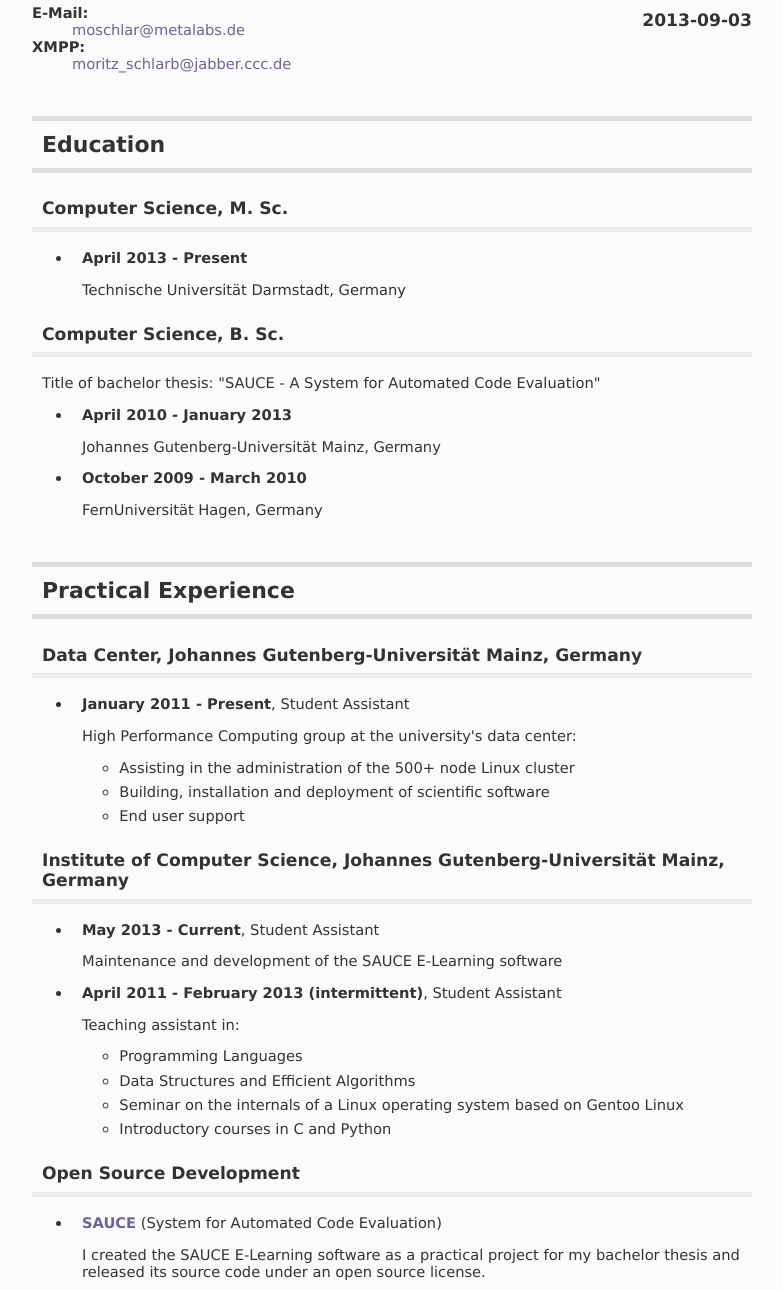
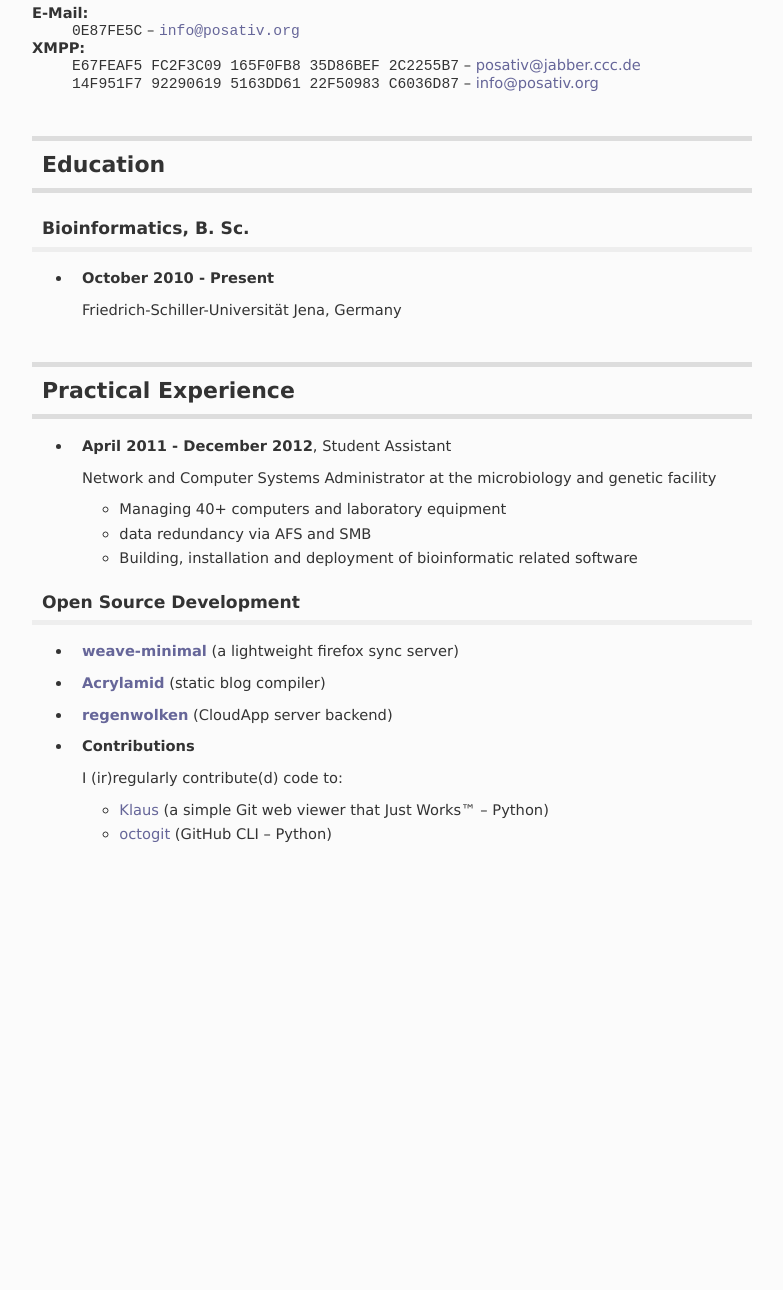
Before and after one commit to posativ/posativ.org, a plain HTML site: page resume/resume.html in a window 1280 px wide. Shown: the part 106-1396 px from the top of the page, without its empty margins (248-1031 px from the left). After the commit the page ends 1019 px from the top, so only its background shows below. Drawn offline with Linux system fonts and the light colour scheme.

Commit message:
write resume for me

```diff
--- a/resume/resume.html
+++ b/resume/resume.html
@@ -4,90 +4,65 @@
   <meta http-equiv="Content-Type" content="text/html; charset=utf-8" />
   <meta http-equiv="Content-Style-Type" content="text/css" />
   <meta name="generator" content="pandoc" />
-  <meta name="author" content="Moritz Schlarb" />
-  <meta name="date" content="2013-09-03" />
+  <meta name="author" content="Martin Zimmermann" />
   <title>Résumé</title>
-  <style type="text/css">code{white-space: pre;}</style>
   <link rel="stylesheet" href="resume.css" type="text/css" />
 </head>
 <body>
 <div id="container">
 <div id="header">
 <h1 class="title">Résumé</h1>
-<h2 class="author">Moritz Schlarb</h2>
-<h3 class="date">2013-09-03</h3>
+<h2 class="author">Martin Zimmermann</h2>
 </div>
-<h1 id="moritz-schlarb">Moritz Schlarb</h1>
+<h1 id="martin-zimmermann">Martin Zimmermann</h1>
 <dl>
 <dt>E-Mail:</dt>
-<dd><script type="text/javascript">
+<dd><code>0E87FE5C</code> – <script type="text/javascript">
 <!--
-h='&#x6d;&#x65;&#116;&#x61;&#108;&#x61;&#98;&#x73;&#46;&#100;&#x65;';a='&#64;';n='&#x6d;&#x6f;&#x73;&#x63;&#104;&#108;&#x61;&#114;';e=n+a+h;
-document.write('<a h'+'ref'+'="ma'+'ilto'+':'+e+'">'+e+'<\/'+'a'+'>');
+h='&#112;&#x6f;&#x73;&#x61;&#116;&#x69;&#118;&#46;&#x6f;&#114;&#x67;';a='&#64;';n='&#x69;&#110;&#102;&#x6f;';e=n+a+h;
+document.write('<a h'+'ref'+'="ma'+'ilto'+':'+e+'">'+'<code>'+e+'</code>'+'<\/'+'a'+'>');
 // -->
-</script><noscript>&#x6d;&#x6f;&#x73;&#x63;&#104;&#108;&#x61;&#114;&#32;&#x61;&#116;&#32;&#x6d;&#x65;&#116;&#x61;&#108;&#x61;&#98;&#x73;&#32;&#100;&#x6f;&#116;&#32;&#100;&#x65;</noscript>
+</script><noscript>&#x69;&#110;&#102;&#x6f;&#32;&#x61;&#116;&#32;&#112;&#x6f;&#x73;&#x61;&#116;&#x69;&#118;&#32;&#100;&#x6f;&#116;&#32;&#x6f;&#114;&#x67;</noscript>
 </dd>
 <dt>XMPP:</dt>
-<dd><a href="xmpp:moritz_schlarb@jabber.ccc.de">moritz_schlarb@jabber.ccc.de</a>
+<dd><code>E67FEAF5 FC2F3C09 165F0FB8 35D86BEF 2C2255B7</code> – <a href="xmpp:posativ@jabber.ccc.de">posativ@jabber.ccc.de</a><br /><code>14F951F7 92290619 5163DD61 22F50983 C6036D87</code> – <a href="xmpp:info@posativ.org">info@posativ.org</a>
 </dd>
 </dl>
+<!---
+Address:
+:   ...
+--->
+<!---
+Mobile:
+:   +...
+--->
 
 <h2 id="education">Education</h2>
-<h3 id="computer-science-m.-sc.">Computer Science, M. Sc.</h3>
+<h3 id="bioinformatics-b.-sc.">Bioinformatics, B. Sc.</h3>
 <ul>
-<li><p><strong>April 2013 - Present</strong></p>
-<p>Technische Universität Darmstadt, Germany</p></li>
-</ul>
-<h3 id="computer-science-b.-sc.">Computer Science, B. Sc.</h3>
-<p>Title of bachelor thesis: &quot;SAUCE - A System for Automated Code Evaluation&quot;</p>
-<ul>
-<li><p><strong>April 2010 - January 2013</strong></p>
-<p>Johannes Gutenberg-Universität Mainz, Germany</p></li>
-<li><p><strong>October 2009 - March 2010</strong></p>
-<p>FernUniversität Hagen, Germany</p></li>
+<li><p><strong>October 2010 - Present</strong></p>
+<p>Friedrich-Schiller-Universität Jena, Germany</p></li>
 </ul>
 <h2 id="practical-experience">Practical Experience</h2>
-<h3 id="data-center-johannes-gutenberg-universität-mainz-germany">Data Center, Johannes Gutenberg-Universität Mainz, Germany</h3>
 <ul>
-<li><p><strong>January 2011 - Present</strong>, Student Assistant</p>
-<p>High Performance Computing group at the university's data center:</p>
+<li><p><strong>April 2011 - December 2012</strong>, Student Assistant</p>
+<p>Network and Computer Systems Administrator at the microbiology and genetic facility</p>
 <ul>
-<li>Assisting in the administration of the 500+ node Linux cluster</li>
-<li>Building, installation and deployment of scientific software</li>
-<li>End user support</li>
-</ul></li>
-</ul>
-<h3 id="institute-of-computer-science-johannes-gutenberg-universität-mainz-germany">Institute of Computer Science, Johannes Gutenberg-Universität Mainz, Germany</h3>
-<ul>
-<li><p><strong>May 2013 - Current</strong>, Student Assistant</p>
-<p>Maintenance and development of the SAUCE E-Learning software</p></li>
-<li><p><strong>April 2011 - February 2013 (intermittent)</strong>, Student Assistant</p>
-<p>Teaching assistant in:</p>
-<ul>
-<li>Programming Languages</li>
-<li>Data Structures and Efficient Algorithms</li>
-<li>Seminar on the internals of a Linux operating system based on Gentoo Linux</li>
-<li>Introductory courses in C and Python</li>
+<li>Managing 40+ computers and laboratory equipment</li>
+<li>data redundancy via AFS and SMB</li>
+<li>Building, installation and deployment of bioinformatic related software</li>
 </ul></li>
 </ul>
 <h3 id="open-source-development">Open Source Development</h3>
 <ul>
-<li><p><strong><a href="https://github.com/moschlar/SAUCE">SAUCE</a></strong> (System for Automated Code Evaluation)</p>
-<p>I created the SAUCE E-Learning software as a practical project for my bachelor thesis and released its source code under an open source license.</p>
-<blockquote>
-<p>&quot;SAUCE is a language-independent, web-based automated assessment tool for programming assignments in practical programming courses within academic environments like universities and schools.&quot;</p>
-</blockquote></li>
+<li><p><strong><a href="https://github.com/posativ/weave-minimal">weave-minimal</a></strong> (a lightweight firefox sync server)</p></li>
+<li><p><strong><a href="https://github.com/posativ/acrylamid">Acrylamid</a></strong> (static blog compiler)</p></li>
+<li><p><strong><a href="https://github.com/posativ/regenwolken">regenwolken</a></strong> (CloudApp server backend)</p></li>
 <li><p><strong>Contributions</strong></p>
 <p>I (ir)regularly contribute(d) code to:</p>
 <ul>
-<li><a href="https://code.google.com/p/noodle-ng/">Noodle NG</a> (A web search engine for local smb/cifs network shares. - Python)</li>
-<li><a href="http://turbogears.org/">TurboGears</a> (MVC web framework - Python)</li>
-<li><a href="http://toscawidgets.org/">ToscaWidgets</a> (Web widget framework - Python)</li>
-<li><a href="https://bitbucket.org/percious/sprox/">Sprox</a> (CRUD scaffold framework - Python)</li>
-<li><a href="http://posativ.org/acrylamid/">Acrylamid</a> (Static blog compiler - Python)</li>
-<li><a href="https://github.com/stefanw/seriesly">Seriesly</a> (TV show notification service - Python)</li>
-<li><a href="https://github.com/wdas/reposado">Reposado</a> (Apple Software Update service - Python)</li>
-<li><a href="http://www.gentoo.org/">Gentoo Linux</a> (Ebuilds - Bash)</li>
+<li><a href="https://github.com/jonashaag/klaus">Klaus</a> (a simple Git web viewer that Just Works™ – Python)</li>
+<li><a href="https://github.com/myusuf3/octogit">octogit</a> (GitHub CLI – Python)</li>
 </ul></li>
 </ul>
 </div>
```
Also changed, not shown: index.html (+26 -11 lines), moschlar3.png (deleted), 2 other files.
